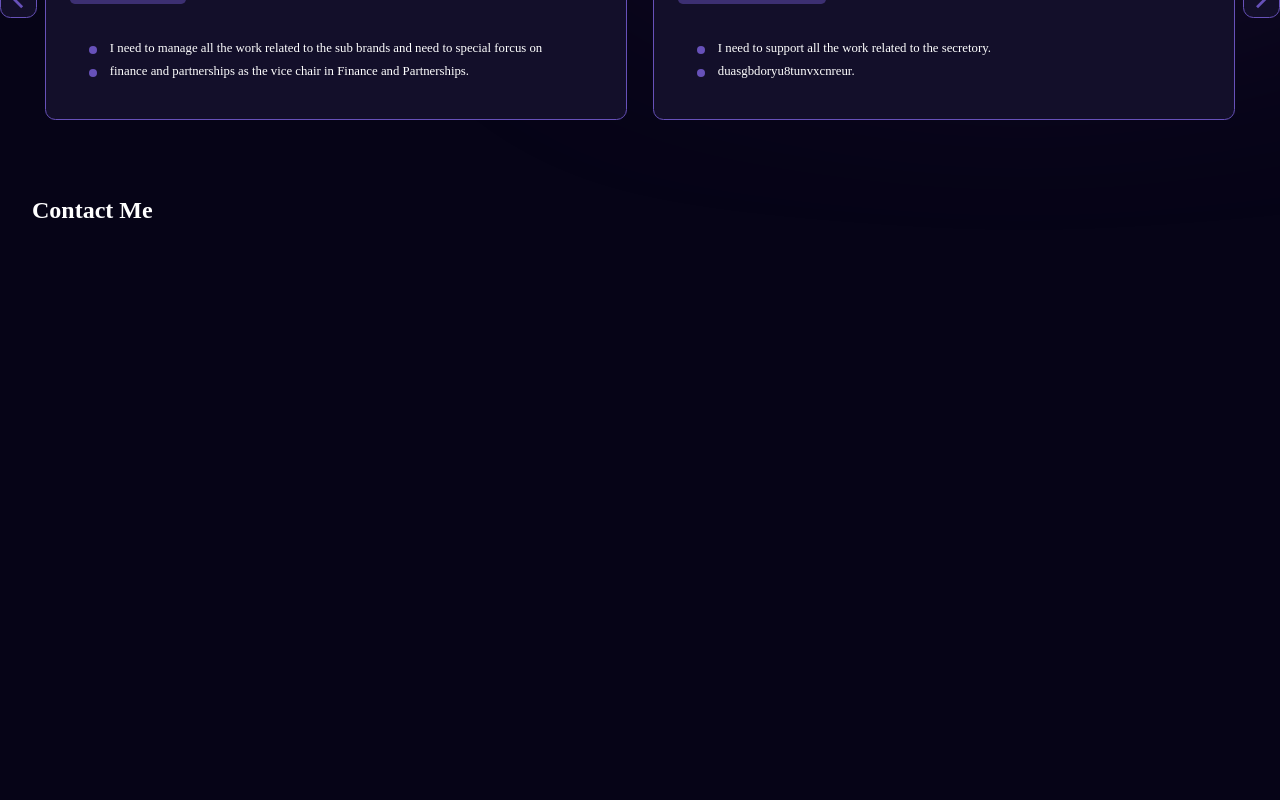
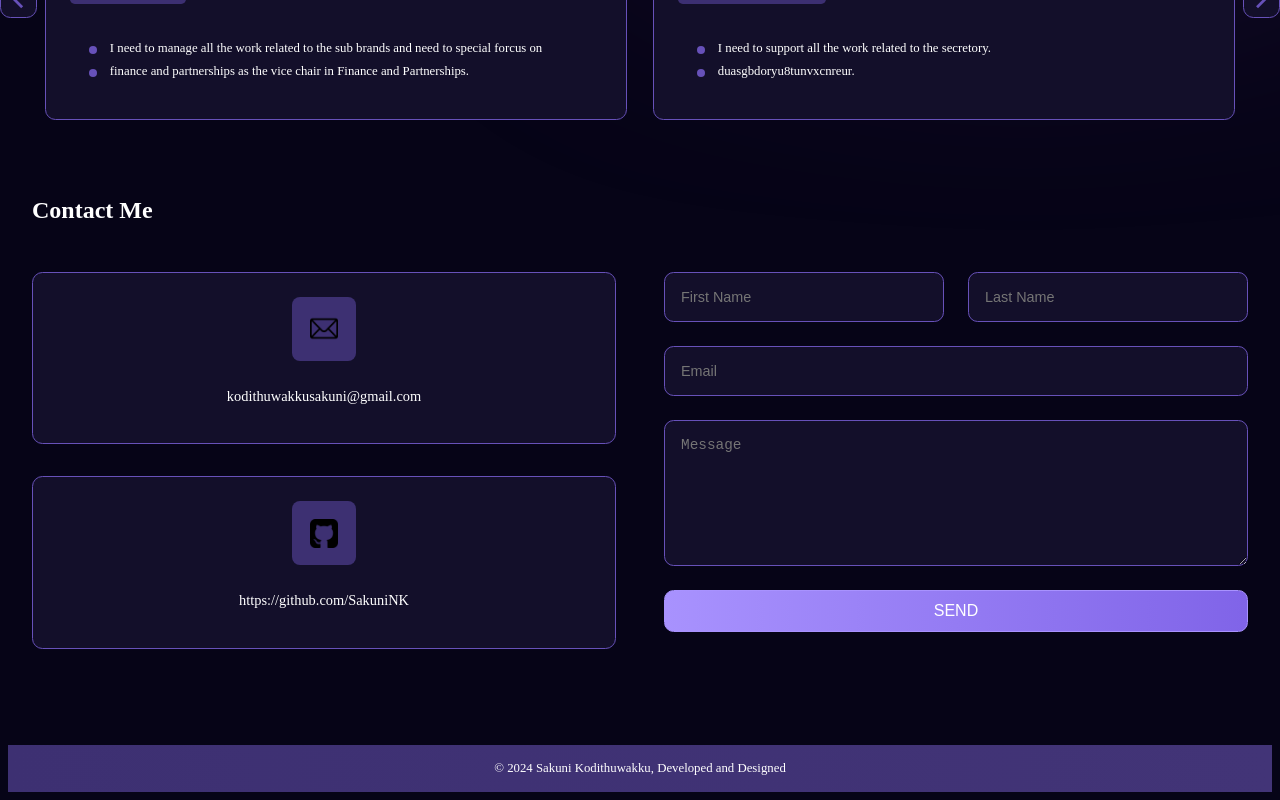
Before and after one commit to SakuniNK/MyPortfolio, a React (Create React App) app in the folder portfolio/: page / in a window 1280 px wide. Shown: the part 1827-2627 px from the top of the page. Before the commit the page ends 2163 px from the top, so only its background shows below. Built offline with nearby package versions, Linux system fonts and the light colour scheme; a web font is replaced by a local one.

Commit message:
cover page completed

```diff
--- a/portfolio/src/App.js
+++ b/portfolio/src/App.js
@@ -6,7 +6,8 @@ import Hero from "./Components/Hero";
 import Skills from './Components/Skills';
 import VolunteerExperience from "./Components/VolunteerExperience";
 import ContactMe from "./Components/ContactMe";
-
+import Footer
+ from "./Components/Footer";
 function App() {
   return (
     <>
@@ -17,7 +18,7 @@ function App() {
        <VolunteerExperience/>
        <ContactMe/>
      </div>
-
+     <Footer/>
     </>
   );
 }
--- /dev/null
+++ b/portfolio/src/Components/ContactForm.jsx
@@ -0,0 +1,21 @@
+import React from 'react'
+import "../Styles/ContactForm.css";
+
+const ContactForm = () => {
+  return (
+    <div className="contact-form-content">
+        <form>
+            <div className="name-container">
+                <input type="text" name="firstname" placeholder="First Name"/>
+                <input type="text" name="lastname" placeholder="Last Name"/>
+            </div>
+            <input type="text" name="email" placeholder="Email"/>
+            <textarea type="text" name="message" placeholder="Message" rows={7}/>
+
+            <button>SEND</button>
+        </form>
+    </div>
+  )
+}
+
+export default ContactForm
--- a/portfolio/src/Components/ContactInfoCard.jsx
+++ b/portfolio/src/Components/ContactInfoCard.jsx
@@ -3,8 +3,11 @@ import "../Styles/ContactInfoCard.css";
 
 const ContactInfoCard = ({ iconUrl, text }) => {
   return (
-    <div>
-
+    <div className="contact-details-card">
+      <div className="icon">
+        <img src={iconUrl} alt={text} />
+      </div>
+      <p>{text}</p>
     </div>
   )
 }
--- a/portfolio/src/Components/ContactMe.jsx
+++ b/portfolio/src/Components/ContactMe.jsx
@@ -3,6 +3,7 @@ import "../Styles/ContactMe.css";
 import ContactInfoCard from './ContactInfoCard';
 import Email from "../Assets/images/mail.png";
 import Github from "../Assets/images/github.png";
+import ContactForm from './ContactForm';
 
 const ContactMe = () => {
   return (
@@ -21,7 +22,9 @@ const ContactMe = () => {
                 text="https://github.com/SakuniNK"
                 />
             </div>
-            <div style={{flex: 1}}></div>
+            <div style={{flex: 1}}>
+              <ContactForm/>
+            </div>
         </div>
     </section>
   )
--- /dev/null
+++ b/portfolio/src/Components/Footer.jsx
@@ -0,0 +1,12 @@
+import React from 'react';
+import "../Styles/Footer.css";
+
+const Footer = () => {
+  return (
+    <div className="footer">
+      © 2024 Sakuni Kodithuwakku, Developed and Designed
+    </div>
+  );
+};
+
+export default Footer;
--- /dev/null
+++ b/portfolio/src/Styles/ContactForm.css
@@ -0,0 +1,86 @@
+.contact-form-content {
+
+    width: 100%;
+
+}
+
+form {
+
+    display: flex;
+    flex-direction: column;
+    grid-gap: 1.5rem;
+
+}
+
+.name-container input {
+    width: 100%;
+}
+
+.name-container {
+
+    display: flex;
+    align-items: center;
+    grid-gap: 1.5rem;
+    width: 100%;
+
+}
+
+form input,
+form textarea {
+
+    flex: 1;
+    width: 100%;
+    font-size: 0.9rem;
+    color: #fff;
+    background: #130f2a;
+    border-radius: 0.6rem;
+    border: 1.5px solid #6751b9;
+    padding: 1rem;
+    box-sizing: border-box;
+
+}
+
+form button {
+
+    font-size: 1rem;
+    font-weight: 500;
+    color: #fff;
+    border: 1.5px solid #a892fe;
+    border-radius: 0.6rem;
+    background: linear-gradient(90deg, #a892fe 0%, #8064e8 100%);
+    padding: 0.7rem;
+    transition: all 0.3s ease;
+    cursor: pointer;
+    width: 100%;
+    box-sizing: border-box;
+}
+
+form button:hover {
+
+    color: #a892fe;
+    background: transparent;
+}
+
+
+@media (max-width: 450px) {
+
+    .name-container {
+
+        flex-direction: column;
+        align-items: flex-start;
+    }
+
+    form input,
+    form textarea {
+
+        padding: 0.7rem;
+        border-radius: 0.3rem;
+    }
+
+    form button {
+
+        font-size: 0.9rem;
+        padding: 0.7rem;
+        border-radius: 0.3rem;
+    }
+}
--- a/portfolio/src/Styles/ContactInfoCard.css
+++ b/portfolio/src/Styles/ContactInfoCard.css
@@ -0,0 +1,42 @@
+.contact-details-card  {
+
+    display: flex;
+    flex-direction: column;
+    align-items: center;
+    justify-content: center;
+    background: #130f2a;
+    border-radius: 0.65rem;
+    border: 1.5px solid #6751b9;
+    padding: 1.5rem;
+    margin-bottom: 2rem;
+
+
+}
+
+.contact-details-card .icon {
+
+    width: 4rem;
+    height: 4rem;
+    display: flex;
+    align-items: center;
+    justify-content: center;
+    border-radius: 0.5rem;
+    background: #3d3072;
+    margin-bottom: 0.8rem;
+
+}
+
+.icon img {
+
+    width: 1.8rem;
+    height: auto;
+    object-fit: contain;
+
+}
+
+.contact-details-card p {
+
+    font-size: 0.9rem;
+    font-weight: 400;
+
+}
--- a/portfolio/src/Styles/ContactMe.css
+++ b/portfolio/src/Styles/ContactMe.css
@@ -17,3 +17,18 @@
     display: flex;
     gap: 3rem;
 }
+
+
+@media (max-width: 768px) {
+
+    .contact-content {
+
+        flex-direction: column-reverse;
+    }
+
+    .contact-container h5 {
+
+        font-size: 1.3rem;
+        margin-bottom: 2rem;
+    }
+}
--- /dev/null
+++ b/portfolio/src/Styles/Footer.css
@@ -0,0 +1,7 @@
+.footer {
+
+    font-size: 0.8rem;
+    text-align: center;
+    background: linear-gradient(90deg, #3D3072 0%, #423477 100%);
+    padding: 1rem;
+}
```
